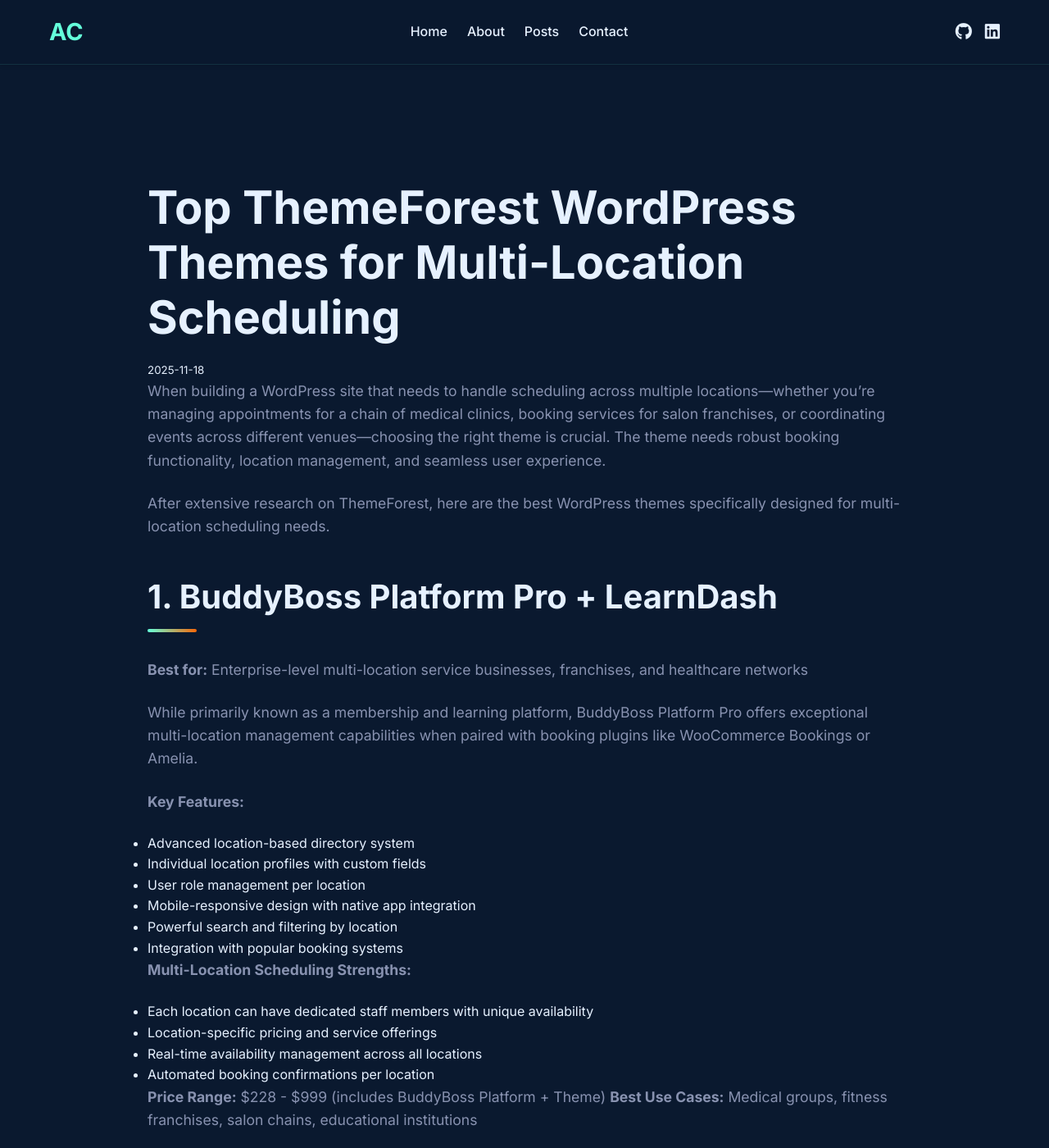
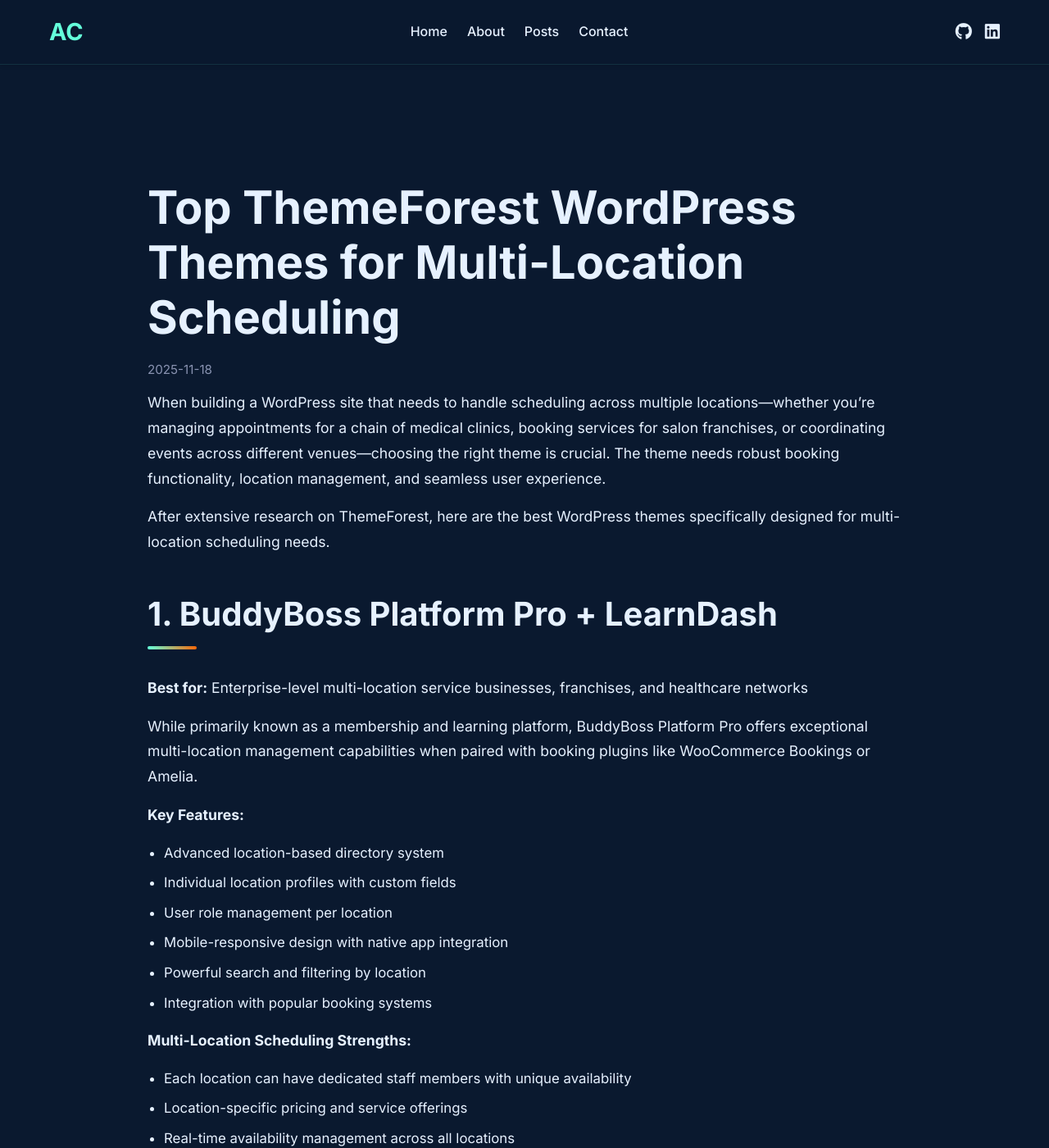
Before and after one commit to ciuc123/ciuc123.github.io, a Jekyll site: the page built from _posts/2025-11-18-wordpress-scheduling-themes-multiple-locations.md, in a window 1280 px wide and 1400 px high. Shown: the whole window at 82% size. Built offline with Jekyll 4.4.1, drawn with Linux system fonts in a browser that asks for light colours.

Commit message:
Improve post readability styles; untrack bootstrap.log
Co-Authored-By: Claude Opus 5.5 <noreply@anthropic.com>

```diff
--- a/assets/css/main.scss
+++ b/assets/css/main.scss
@@ -1113,9 +1113,105 @@ pre {
   border-radius: 6px;
 }
 
+// Article / post content styles — keep content readable on the dark theme
 article {
   overflow-wrap: break-word;
   word-break: break-word;
+
+  // Body text within posts should be brighter for readability
+  color: $text-light;
+  font-size: 1.05rem;
+  line-height: 1.75;
+
+  p {
+    color: $text-light; // override global muted paragraph color for article body
+    margin-bottom: 1rem;
+  }
+
+  small,
+  .meta,
+  time {
+    color: $text-muted;
+    display: block;
+    margin-bottom: 0.75rem;
+    font-size: 0.95rem;
+  }
+
+  // Lists
+  ul, ol {
+    margin: 0.75rem 0 1rem 1.25rem;
+    color: $text-light;
+  }
+
+  li {
+    margin-bottom: 0.45rem;
+  }
+
+  // Links inside posts
+  a {
+    color: $secondary-color;
+    text-decoration: underline;
+    text-underline-offset: 3px;
+
+    &:hover {
+      color: $accent-color;
+    }
+  }
+
+  // Blockquotes
+  blockquote {
+    border-left: 4px solid $secondary-color;
+    padding: 0.75rem 1rem;
+    margin: 1rem 0;
+    color: $text-light;
+    background: $background-overlay;
+    border-radius: 4px;
+  }
+
+  // Images and media
+  img,
+  video,
+  iframe {
+    max-width: 100%;
+    height: auto;
+    display: block;
+    margin: 1rem 0;
+    border-radius: 6px;
+  }
+
+  // Tables
+  table {
+    width: 100%;
+    border-collapse: collapse;
+    margin: 1rem 0;
+  }
+
+  th,
+  td {
+    padding: 0.6rem 0.8rem;
+    border-bottom: 1px solid rgba(255,255,255,0.04);
+    color: $text-light;
+    text-align: left;
+  }
+
+  // Inline code
+  code {
+    background: rgba(255,255,255,0.03);
+    padding: 0.15rem 0.35rem;
+    border-radius: 4px;
+    color: $text-light;
+    font-family: ui-monospace, SFMono-Regular, Menlo, Monaco, "Roboto Mono", "Courier New", monospace;
+    font-size: 0.95em;
+  }
+
+  // Preformatted blocks
+  pre {
+    background: #0b1220; // slightly darker than surrounding
+    color: $text-light;
+    padding: 1rem;
+    border-radius: 6px;
+    overflow: auto;
+  }
 }
 
 .page-content--home {
```
Also changed, not shown: 2 other files.
